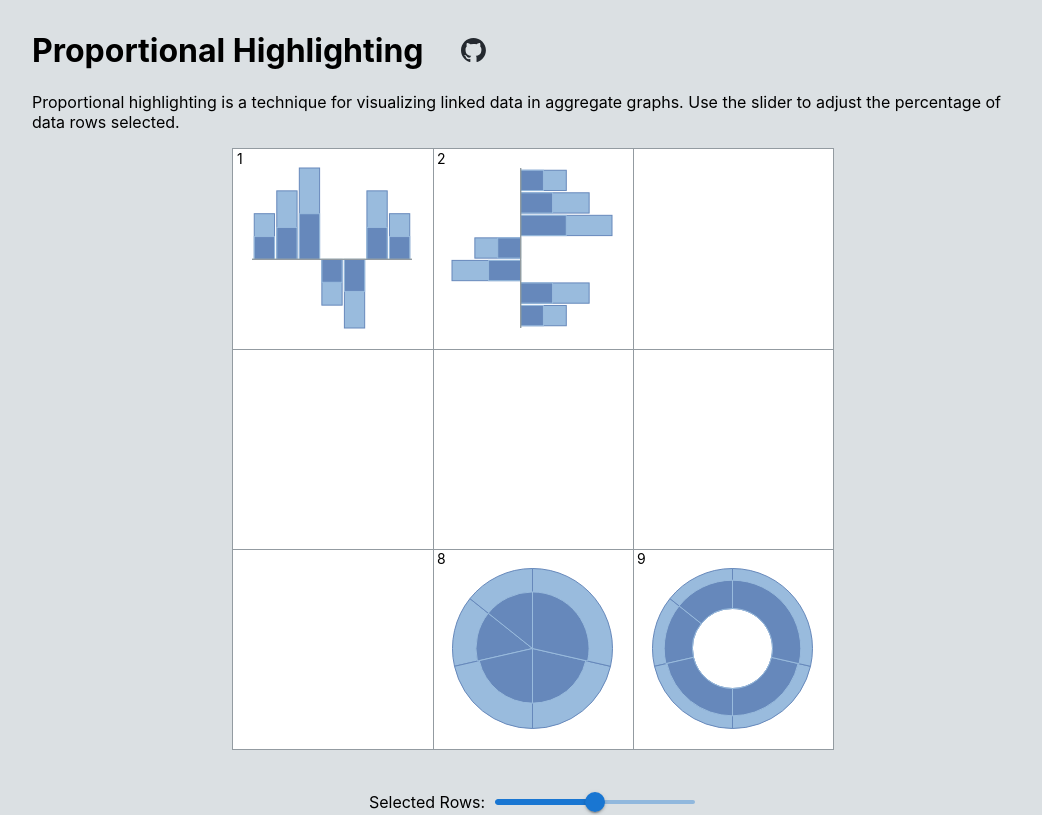
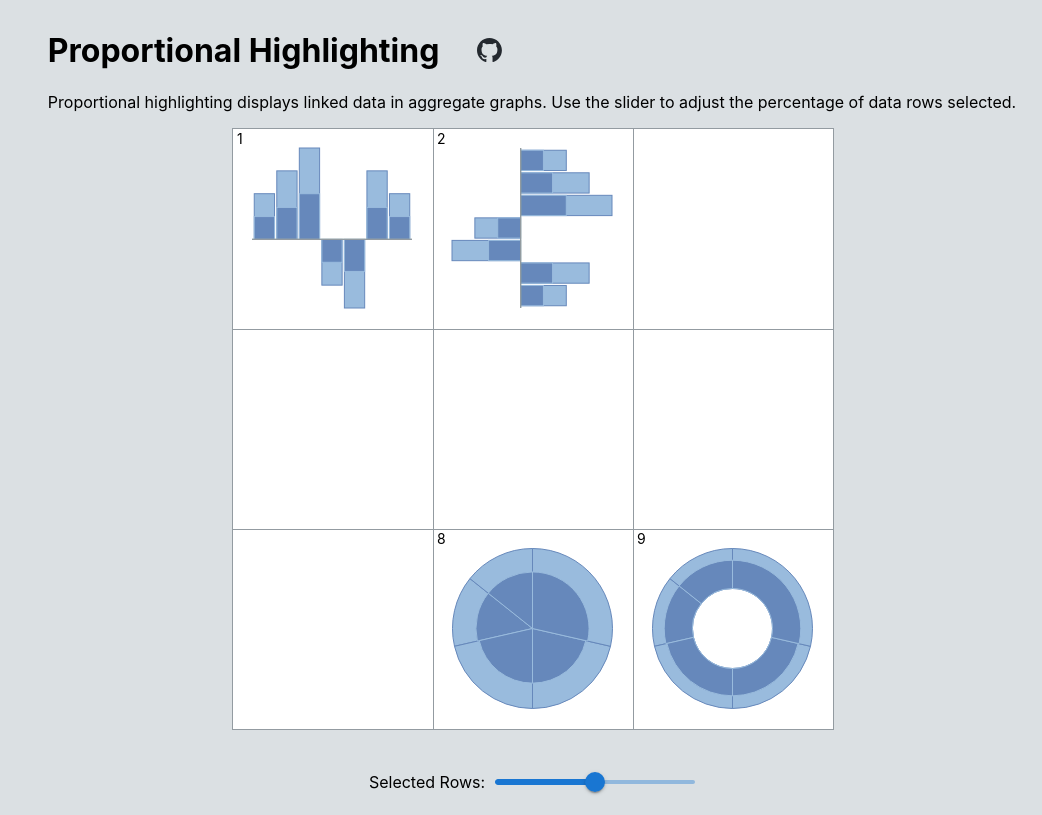
Before and after one commit to hemanrobinson/proportional-highlighting, a React (Create React App) app: page / in a window 1280 px wide. Shown: the top 815 px of the page, without its empty margins (108-1150 px from the left). Built offline with nearby package versions, Linux system fonts and the light colour scheme.

Commit message:
simplify text

```diff
--- a/src/App.js
+++ b/src/App.js
@@ -18,7 +18,7 @@ const App = () => {
             <div className="Description">
                 <h1>Proportional Highlighting&nbsp;&nbsp;&nbsp;&nbsp;&nbsp;<a href="https://github.com/hemanrobinson/proportional-highlighting/"><img className="icon" title="Code Shared on GitHub" alt="Code Shared on GitHub" src={github}/></a></h1>
                 <p>
-                Proportional highlighting is a technique for visualizing linked data in aggregate graphs. Use the slider to adjust the percentage of data rows selected.
+                Proportional highlighting displays linked data in aggregate graphs. Use the slider to adjust the percentage of data rows selected.
                 </p>
                 <Matrix percentSelected={percentSelected} />
                 <br />
```
